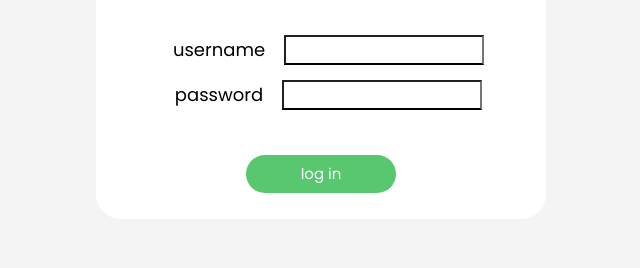
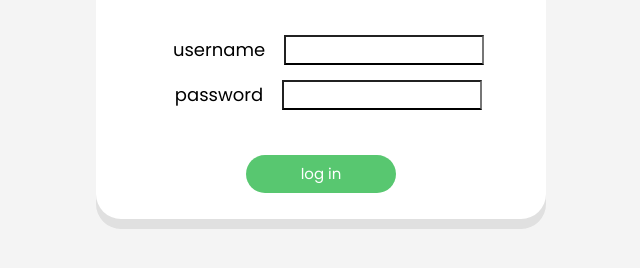
Before and after one commit to zakgogi/client, a website: page index.html in a window 1280 px wide. Shown: the part 398-666 px from the top of the page, without its empty margins (319-959 px from the left). Drawn offline with Linux system fonts and the light colour scheme.

Commit message:
login page layout finished

```diff
--- a/static/style.css
+++ b/static/style.css
@@ -54,6 +54,8 @@ header img {
 
   background: var(--white);
   text-align: center;
+
+  box-shadow: 0 10px var(--box-shadow);
 }
 
 #login-signin label {
```
